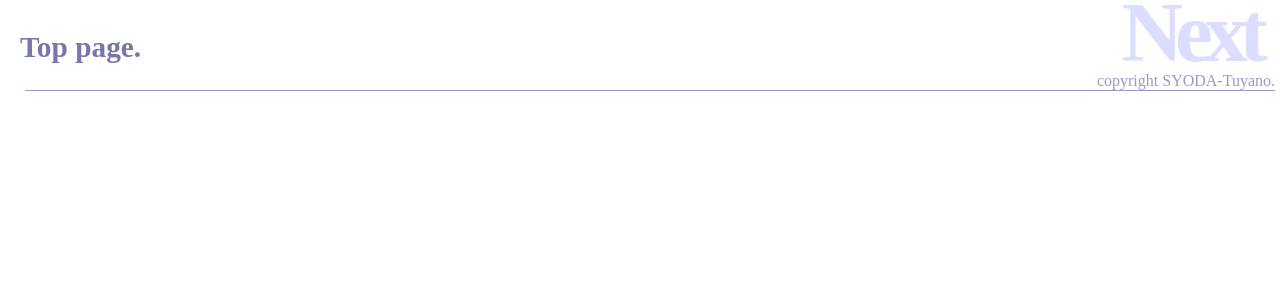
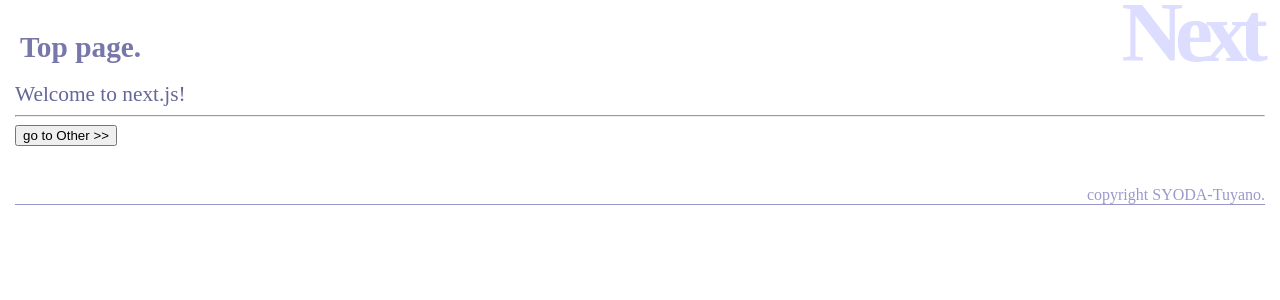
Before and after one commit to aganomaminmi/introduction-next, a Next.js app: page / in a window 1280 px wide. Shown: the top 300 px of the page. Built offline with nearby package versions, Linux system fonts and the light colour scheme.

Commit message:
[fix]スタイルを修正

```diff
--- a/components/Layout.js
+++ b/components/Layout.js
@@ -10,7 +10,7 @@ class Layout extends Component {
       <div>
         {style}
         <Header header={this.props.header} title={this.props.title} />
-        {this.props.childred}
+        {this.props.children}
         <Footer footer="copyright SYODA-Tuyano." />
       </div>
     );
--- a/static/Style.js
+++ b/static/Style.js
@@ -24,8 +24,6 @@ footer {
   margin: 50px 0 10px 0;
   position: relative;
   bottom: 10px;
-  right: 10px;
-  left: 10px;
 }
 
 h1 {
```
